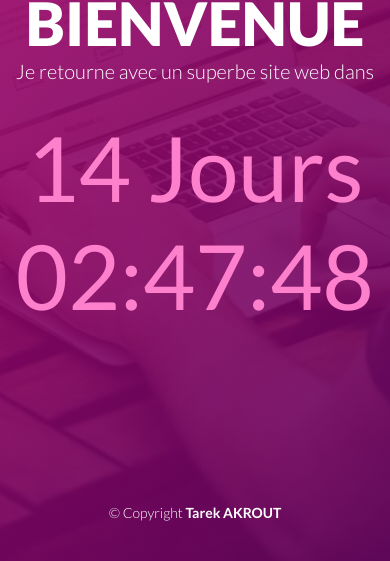
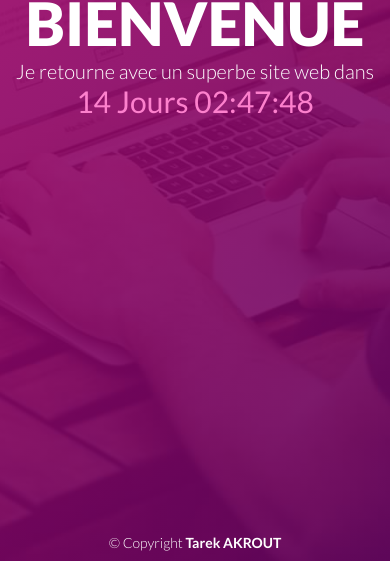
Before and after one commit to takrout/coming-soon, a plain HTML site: page index.html in a window 390 px wide. Shown: the part 283-844 px from the top of the page. Drawn offline with Linux system fonts and the light colour scheme.

Commit message:
change style for mobile display

```diff
--- a/css/style.css
+++ b/css/style.css
@@ -195,4 +195,13 @@ nav .title img {
     .content {
         width: 100%;
     }
+
+    .content-text #clock {
+        font-size: 30px;
+        padding-top: 0;
+    }
+
+    .footer {
+        bottom: 10px;
+    }
 }
```
